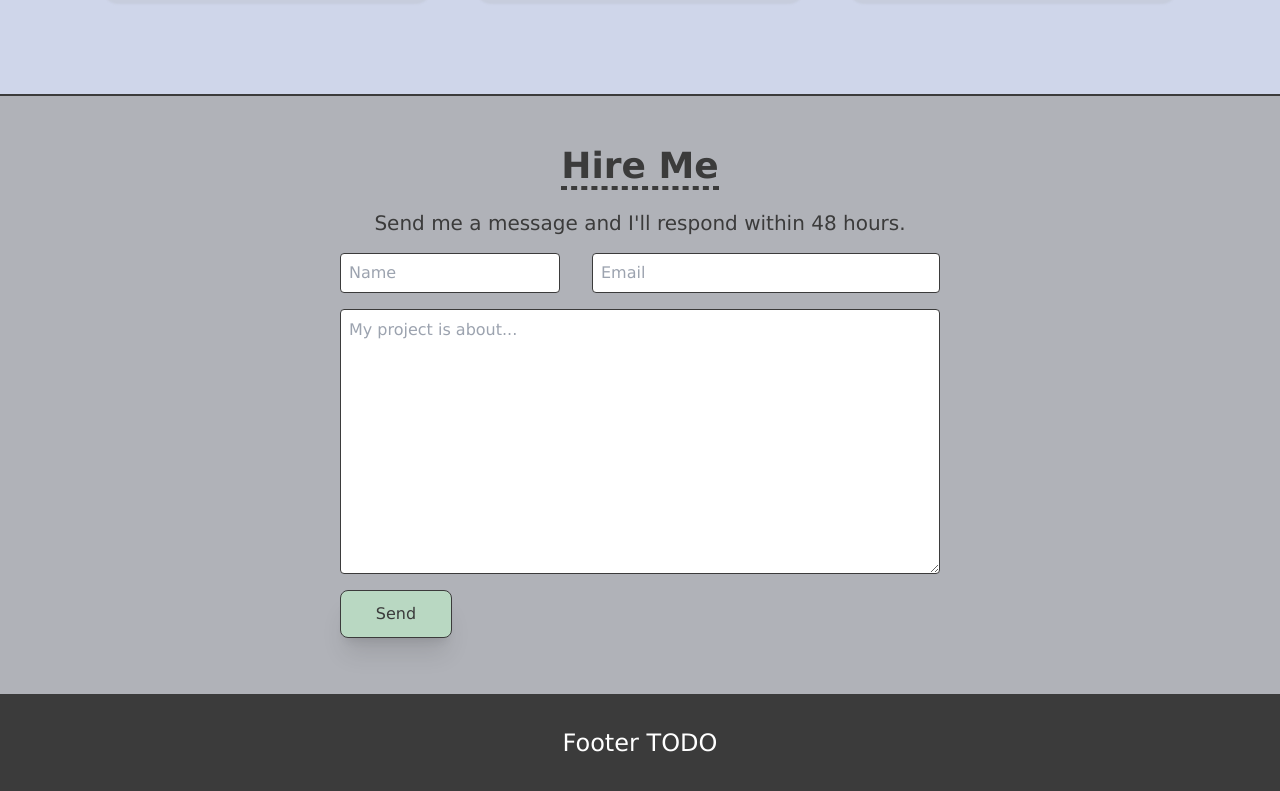
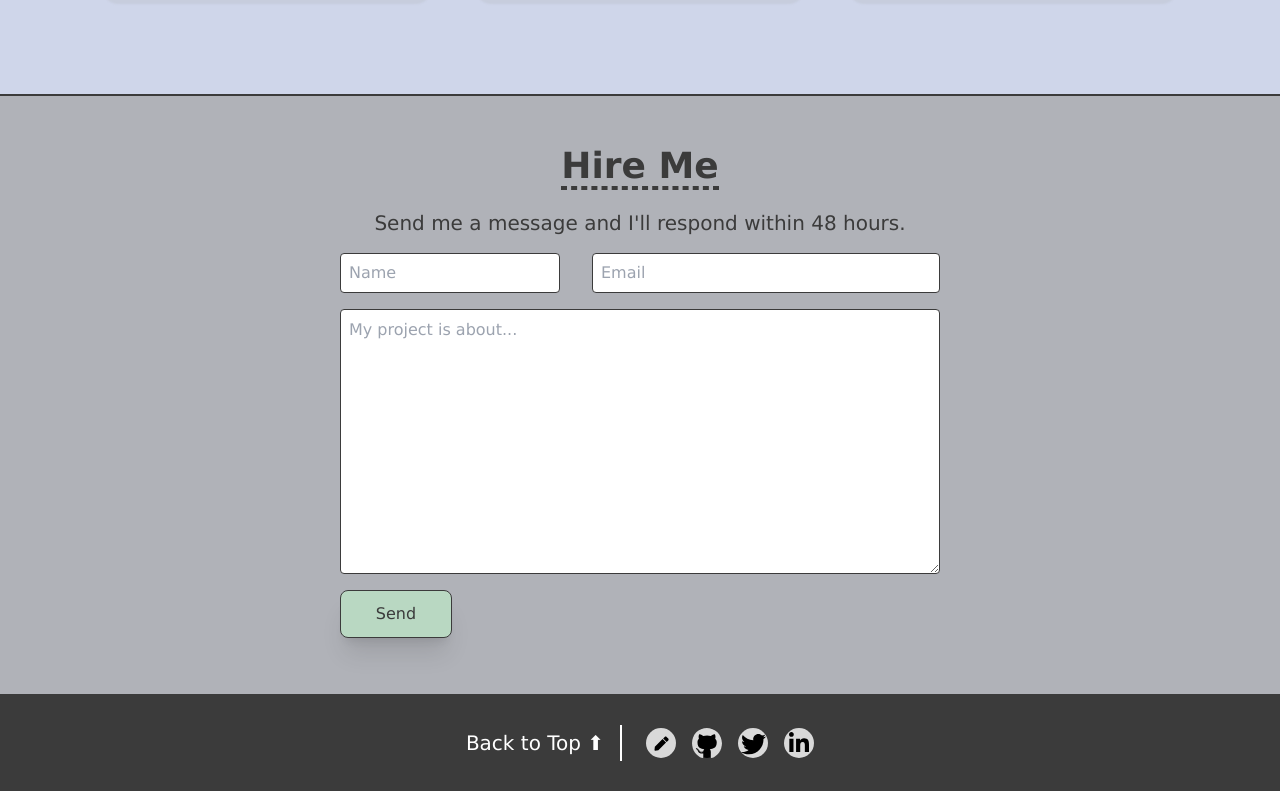
Before and after one commit to emdoyle/personal-site, a Next.js app: page / in a window 1280 px wide. Shown: the part 1585-2376 px from the top of the page. Built offline with nearby package versions, Linux system fonts and the light colour scheme.

Commit message:
Add content to footer

```diff
--- a/components/Footer.tsx
+++ b/components/Footer.tsx
@@ -1,13 +1,28 @@
 import React from "react";
+import { Github } from "../icons/Github";
+import { Twitter } from "../icons/Twitter";
+import { LinkedIn } from "../icons/LinkedIn";
+import { BlogIcon } from "../icons/BlogIcon";
 
 export const Footer: React.FC<{ className?: string }> = ({
   className = "",
 }) => {
   return (
     <footer
-      className={`h-16 sm:h-24 w-full flex flex-row justify-center items-center px-4 sm:px-8 bg-smoke text-white ${className}`}
+      className={`h-16 sm:h-24 w-full flex flex-row gap-4 justify-center items-center px-4 sm:px-8 bg-smoke text-white ${className}`}
     >
-      <p className="text-xl sm:text-2xl">Footer TODO</p>
+      <a
+        className="text-xl border-r-2 border-white pr-4 py-1 hover:underline hover:text-ash"
+        href="#"
+      >
+        Back to Top ⬆
+      </a>
+      <div className="pl-2">
+        <BlogIcon />
+      </div>
+      <Github />
+      <Twitter />
+      <LinkedIn />
     </footer>
   );
 };
```
